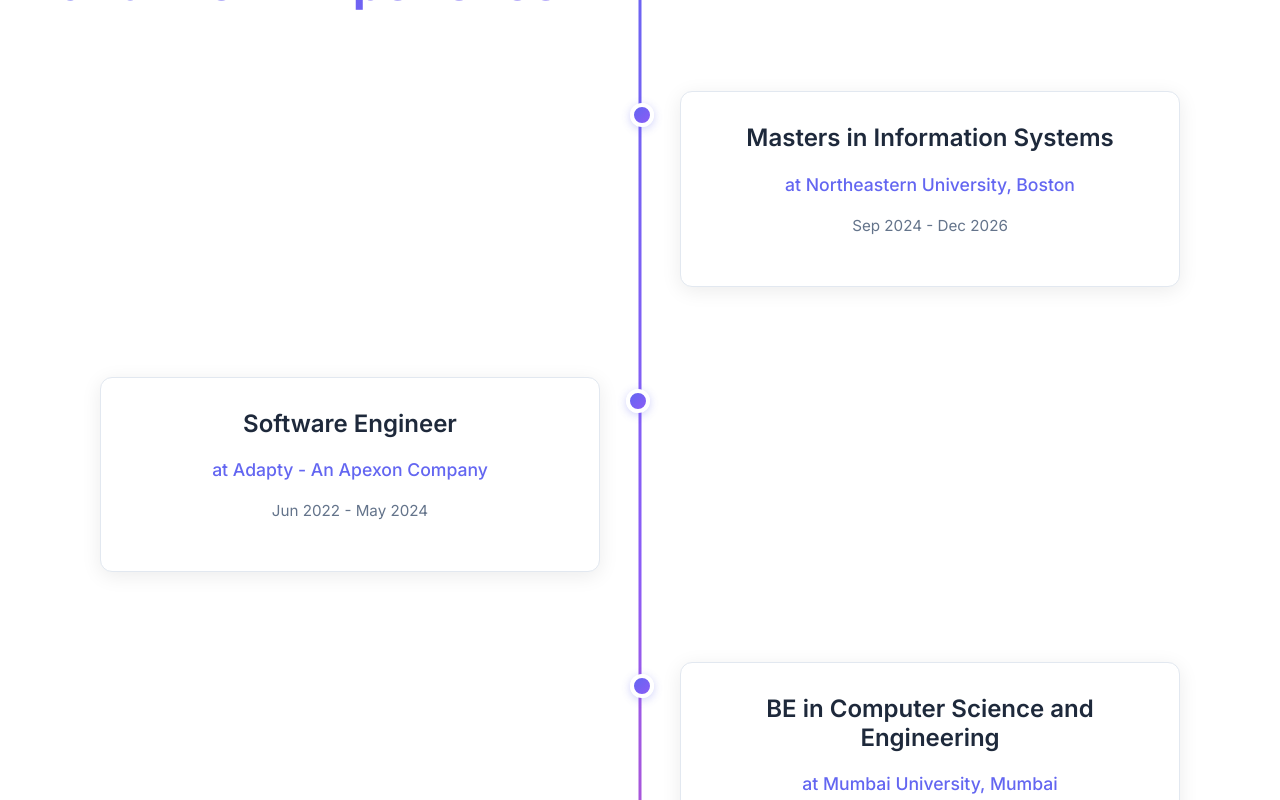
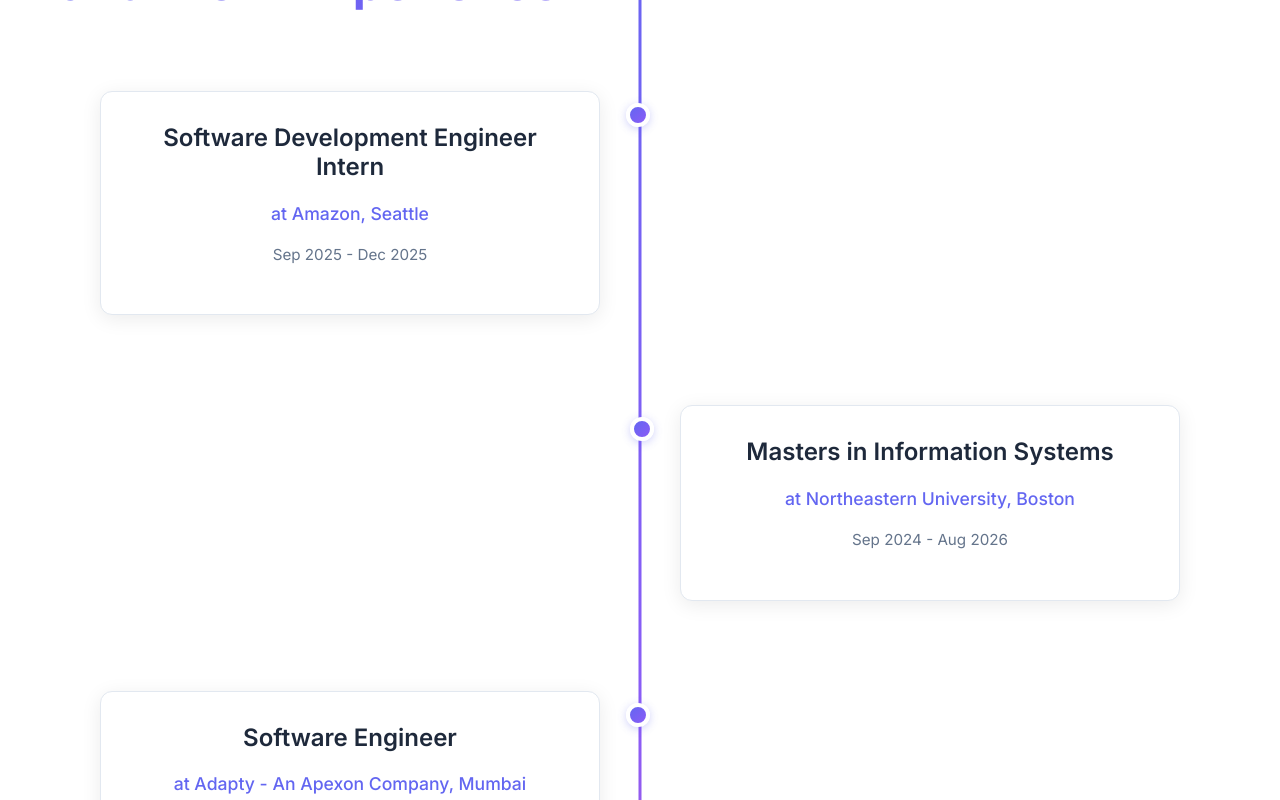
Before and after one commit to virushere/personalportfolio, a React (Create React App) app: page / in a window 1280 px wide. Shown: the part 1300-2100 px from the top of the page. Built offline with nearby package versions, Linux system fonts and the light colour scheme.

Commit message:
Update Education and Work Experience and Skills components. Added new internship entry, adjusted education period, and updated job location. Expanded skills section with additional programming languages, databases, web technologies, and introduced AWS Cloud Services category.

```diff
--- a/src/components/EducationAndWorkExperience.js
+++ b/src/components/EducationAndWorkExperience.js
@@ -11,15 +11,21 @@
 
   const timelineItems = [
     {
+      position: "left",
+      title: "Software Development Engineer Intern",
+      location: "at Amazon, Seattle",
+      period: "Sep 2025 - Dec 2025",
+    },
+    {
       position: "right",
       title: "Masters in Information Systems",
       location: "at Northeastern University, Boston",
-      period: "Sep 2024 - Dec 2026",
+      period: "Sep 2024 - Aug 2026",
     },
     {
       position: "left",
       title: "Software Engineer",
-      location: "at Adapty - An Apexon Company",
+      location: "at Adapty - An Apexon Company, Mumbai",
       period: "Jun 2022 - May 2024",
     },
     {
--- a/src/components/Skills.js
+++ b/src/components/Skills.js
@@ -1,29 +1,34 @@
 import React from 'react';
 import './Skills.css';
 import { motion } from 'framer-motion';
-import { FaCode, FaDatabase, FaReact, FaTools } from 'react-icons/fa';
+import { FaCode, FaDatabase, FaReact, FaTools, FaCloud } from 'react-icons/fa';
 
 const Skills = () => {
   const skillSets = [
     {
       category: "Programming Languages",
-      skills: ["C#", "Java", "Python", "SQL", "TypeScript", "JavaScript"],
+      skills: ["C#", "Java", "Python", "SQL", "TypeScript", "JavaScript", "C", "C++"],
       icon: <FaCode />
     },
     {
       category: "Databases",
-      skills: ["MS SQL", "MY SQL", "Elasticsearch", "Firebase", "Mongo DB"],
+      skills: ["MS SQL", "PostgreSQL", "MySQL", "Elasticsearch", "Firebase", "MongoDB", "Hibernate"],
       icon: <FaDatabase />
     },
     {
       category: "Web Technologies",
-      skills: ["ASP .NET", "REST", "HTML", "CSS", "React", "Redux", "Node", "Express"],
+      skills: ["Spring Boot", "ASP .NET", "HTML5", "CSS", "React", "Redux", "Node.js", "Express.js", "JSP", "XML", "JSON"],
       icon: <FaReact />
     },
     {
       category: "Tools/Frameworks",
       skills: ["Git", "Jira", "SourceTree", "Postman", "Bruno", "Eureka", "Docker", "Kafka", "Prometheus", "Grafana"],
       icon: <FaTools />
+    },
+    {
+      category: "AWS Cloud Services",
+      skills: ["EC2", "CloudWatch", "DynamoDB"],
+      icon: <FaCloud />
     }
   ];
 
```
